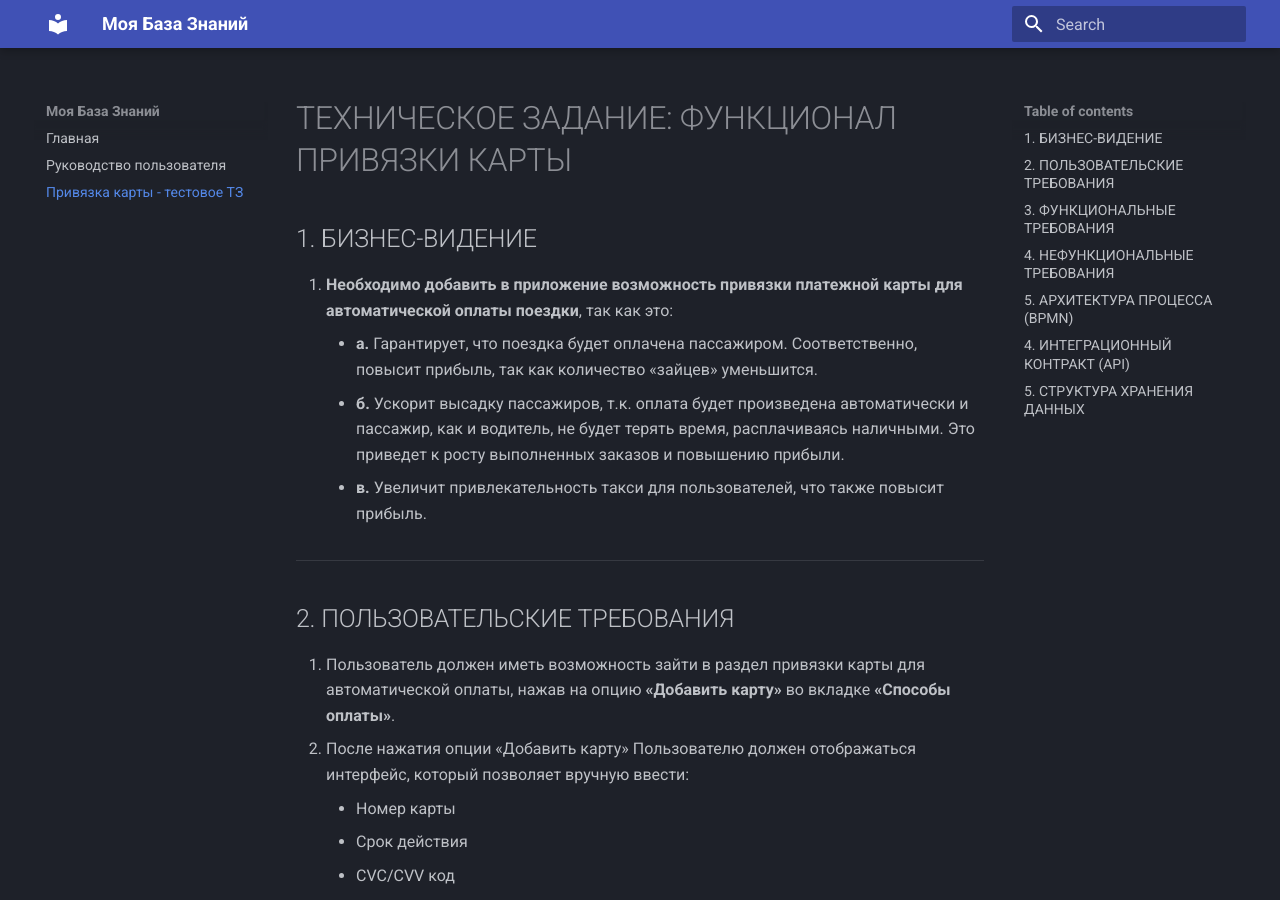
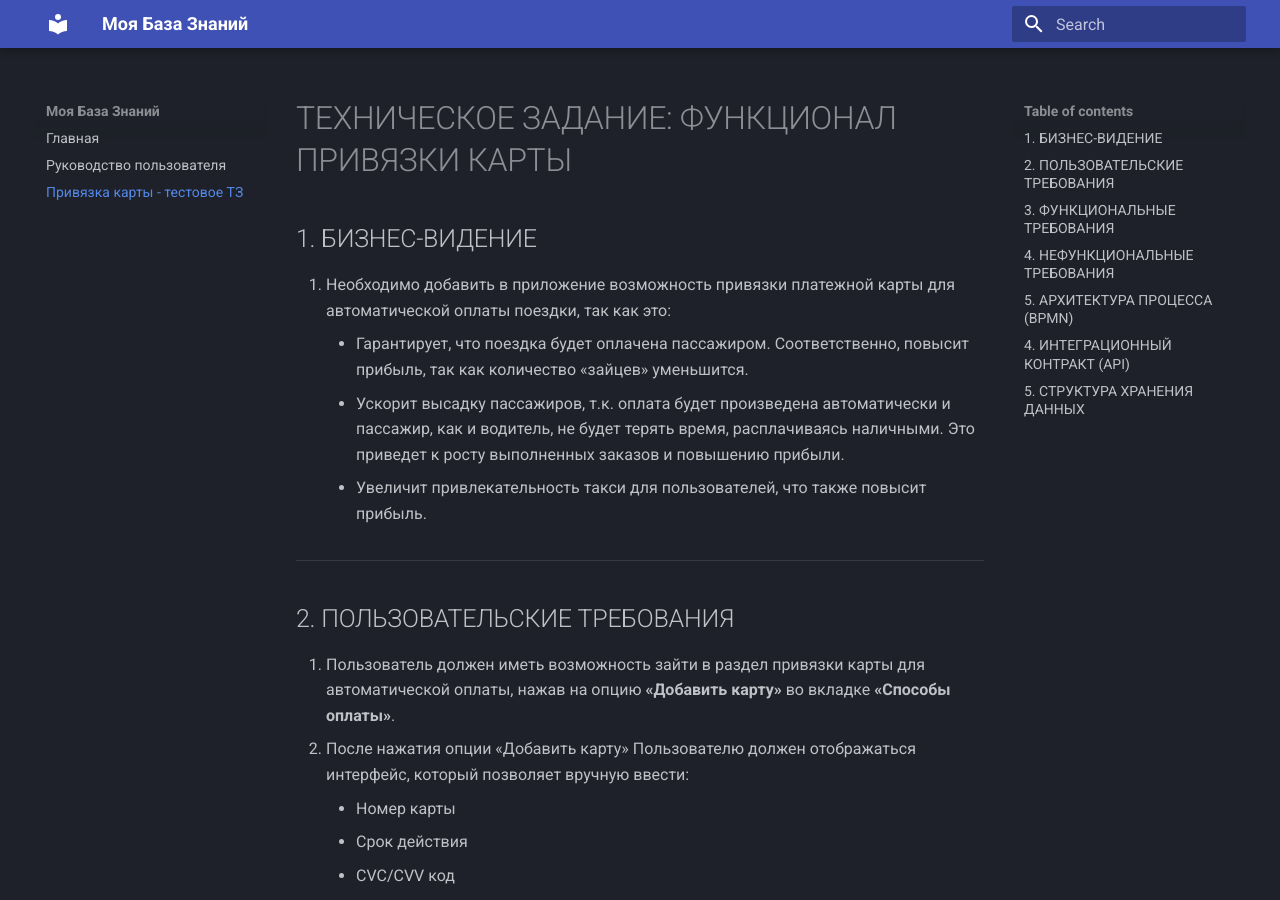
Before and after one commit to ryzhakov-ai/docs_as_code_test, an MkDocs documentation site: the page built from docs/card.md, in a window 1280 px wide and 900 px high. Built offline with MkDocs 1.6.1 and Material for MkDocs 9.7.7, drawn with Linux system fonts in a browser that asks for light colours.

Commit message:
updated disgram link to html

```diff
--- a/docs/card.md
+++ b/docs/card.md
@@ -2,10 +2,10 @@
 
 ## 1. БИЗНЕС-ВИДЕНИЕ
 
-1. **Необходимо добавить в приложение возможность привязки платежной карты для автоматической оплаты поездки**, так как это:
-    * **а.** Гарантирует, что поездка будет оплачена пассажиром. Соответственно, повысит прибыль, так как количество «зайцев» уменьшится.
-    * **б.** Ускорит высадку пассажиров, т.к. оплата будет произведена автоматически и пассажир, как и водитель, не будет терять время, расплачиваясь наличными. Это приведет к росту выполненных заказов и повышению прибыли.
-    * **в.** Увеличит привлекательность такси для пользователей, что также повысит прибыль.
+1. Необходимо добавить в приложение возможность привязки платежной карты для автоматической оплаты поездки, так как это:
+    * Гарантирует, что поездка будет оплачена пассажиром. Соответственно, повысит прибыль, так как количество «зайцев» уменьшится.
+    * Ускорит высадку пассажиров, т.к. оплата будет произведена автоматически и пассажир, как и водитель, не будет терять время, расплачиваясь наличными. Это приведет к росту выполненных заказов и повышению прибыли.
+    * Увеличит привлекательность такси для пользователей, что также повысит прибыль.
 
 ---
 
@@ -52,7 +52,7 @@
 
 
 ## 5. АРХИТЕКТУРА ПРОЦЕССА (BPMN)
-![Бизнес-процесс привязки карты](media/new_card.png)
+(<img src="media/new_card.png" alt="Бизнес-процесс привязки карты">)
 
 ## 4. ИНТЕГРАЦИОННЫЙ КОНТРАКТ (API)
 Для инициализации привязки карты Приложение выполняет запрос к Платежному шлюзу.
```
